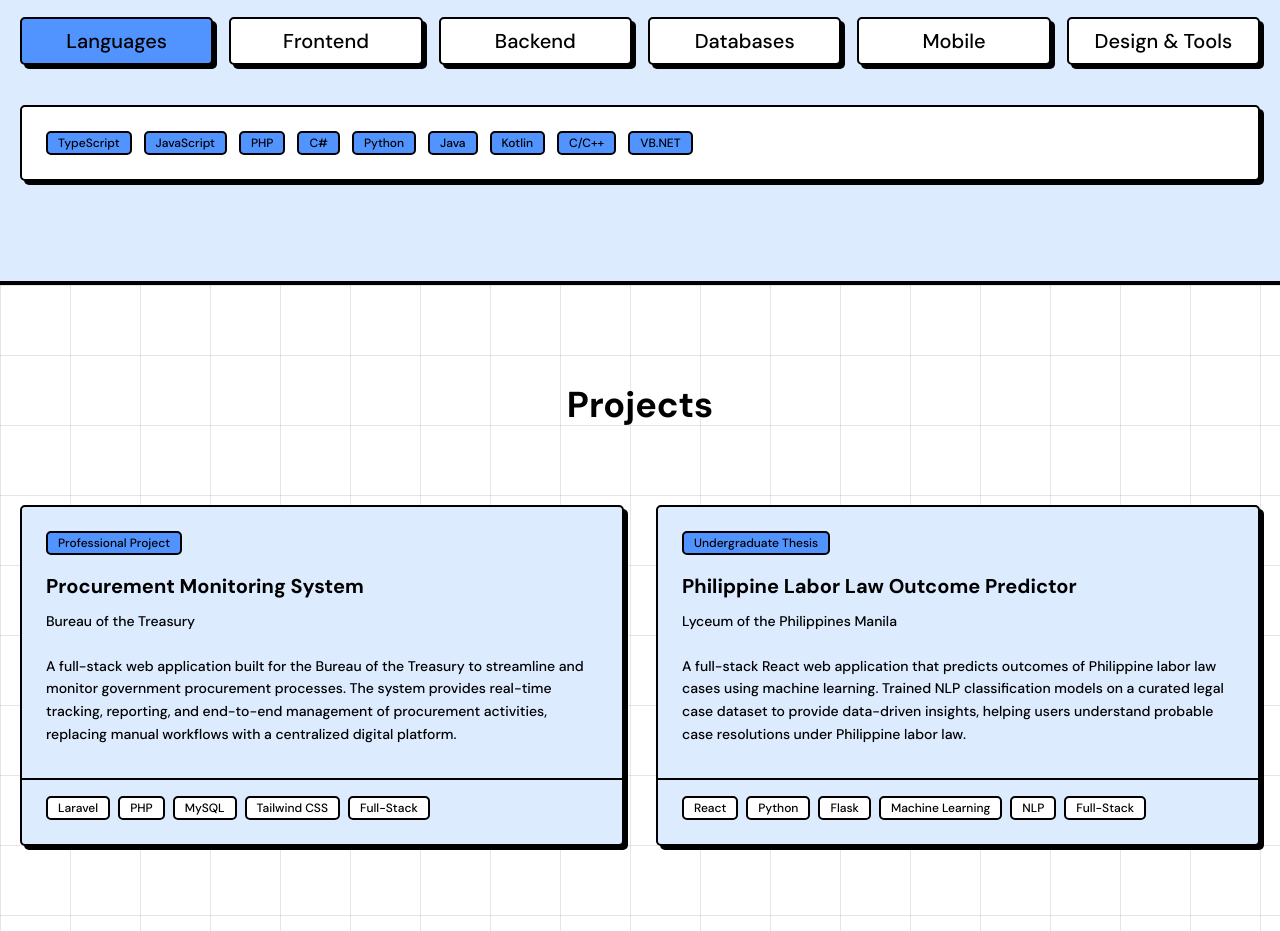
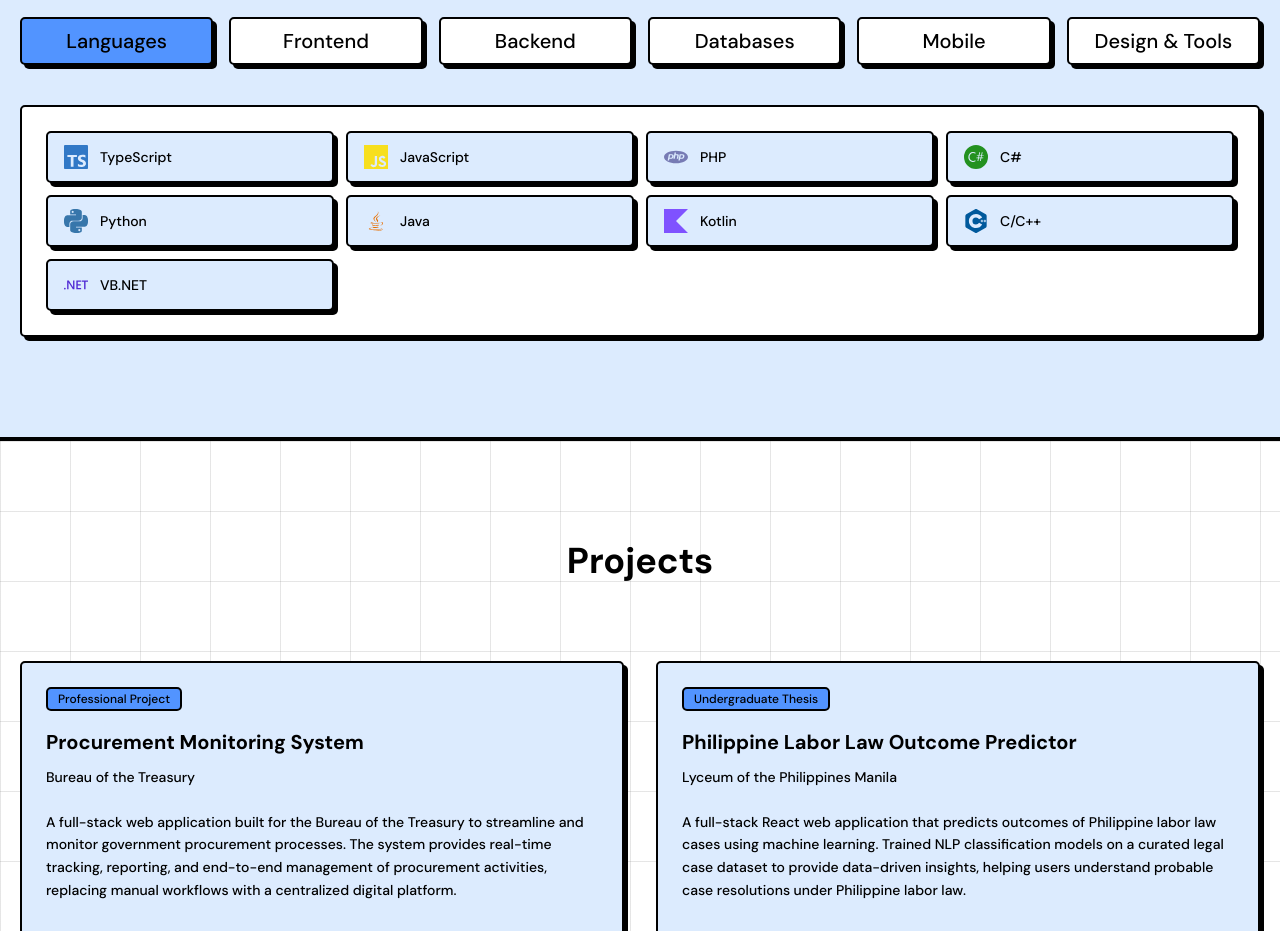
Before and after one commit to jshmnl/personal-portfolio, a Next.js app: page / in a window 1280 px wide. Shown: the part 2340-3271 px from the top of the page. Built offline with nearby package versions, Linux system fonts and the light colour scheme.

Commit message:
Add tech logos to skills section using react-icons
Each skill card now shows the brand icon with its official color alongside the tech name.

Co-Authored-By: Claude Sonnet 4.6 <noreply@anthropic.com>

```diff
--- a/package.json
+++ b/package.json
@@ -73,6 +73,7 @@
     "react-day-picker": "^8.10.0",
     "react-dom": "19.0.0",
     "react-hook-form": "^7.51.2",
+    "react-icons": "^5.6.0",
     "react-resizable-panels": "^2.0.16",
     "recharts": "^2.15.3",
     "rehype-pretty-code": "^0.14.0",
--- a/src/components/portfolio/skills-section.tsx
+++ b/src/components/portfolio/skills-section.tsx
@@ -2,63 +2,118 @@
 
 import { useState } from "react"
 
-import { Badge } from "@/components/ui/badge"
 import { Button } from "@/components/ui/button"
+import {
+  SiTypescript,
+  SiJavascript,
+  SiPhp,
+  SiCsharp,
+  SiPython,
+  SiKotlin,
+  SiCplusplus,
+  SiDotnet,
+  SiReact,
+  SiNextdotjs,
+  SiHtml5,
+  SiCss3,
+  SiTailwindcss,
+  SiAlpinedotjs,
+  SiLaravel,
+  SiNodedotjs,
+  SiExpress,
+  SiFlask,
+  SiPostgresql,
+  SiMysql,
+  SiMicrosoftsqlserver,
+  SiSupabase,
+  SiFirebase,
+  SiExpo,
+  SiAndroidstudio,
+  SiFigma,
+  SiAdobephotoshop,
+  SiAdobeillustrator,
+  SiVisualstudiocode,
+} from "react-icons/si"
+import { DiJava } from "react-icons/di"
+import { IconType } from "react-icons"
 
-const skillCategories = [
+type Skill = {
+  label: string
+  icon: IconType
+  color: string
+}
+
+const skillCategories: { id: string; label: string; skills: Skill[] }[] = [
   {
     id: "languages",
     label: "Languages",
     skills: [
-      "TypeScript",
-      "JavaScript",
-      "PHP",
-      "C#",
-      "Python",
-      "Java",
-      "Kotlin",
-      "C/C++",
-      "VB.NET",
+      { label: "TypeScript", icon: SiTypescript, color: "#3178C6" },
+      { label: "JavaScript", icon: SiJavascript, color: "#F7DF1E" },
+      { label: "PHP", icon: SiPhp, color: "#777BB4" },
+      { label: "C#", icon: SiCsharp, color: "#239120" },
+      { label: "Python", icon: SiPython, color: "#3776AB" },
+      { label: "Java", icon: DiJava, color: "#E76F00" },
+      { label: "Kotlin", icon: SiKotlin, color: "#7F52FF" },
+      { label: "C/C++", icon: SiCplusplus, color: "#00599C" },
+      { label: "VB.NET", icon: SiDotnet, color: "#512BD4" },
     ],
   },
   {
     id: "frontend",
     label: "Frontend",
-    skills: ["React", "Next.js", "HTML", "CSS", "Tailwind CSS", "Alpine.js"],
+    skills: [
+      { label: "React", icon: SiReact, color: "#61DAFB" },
+      { label: "Next.js", icon: SiNextdotjs, color: "#000000" },
+      { label: "HTML", icon: SiHtml5, color: "#E34F26" },
+      { label: "CSS", icon: SiCss3, color: "#1572B6" },
+      { label: "Tailwind CSS", icon: SiTailwindcss, color: "#06B6D4" },
+      { label: "Alpine.js", icon: SiAlpinedotjs, color: "#8BC0D0" },
+    ],
   },
   {
     id: "backend",
     label: "Backend",
     skills: [
-      "Laravel",
-      "Node.js",
-      "ASP.NET Core",
-      ".NET Core",
-      ".NET Framework",
-      "Express.js",
-      "Flask",
+      { label: "Laravel", icon: SiLaravel, color: "#FF2D20" },
+      { label: "Node.js", icon: SiNodedotjs, color: "#339933" },
+      { label: "ASP.NET Core", icon: SiDotnet, color: "#512BD4" },
+      { label: ".NET Core", icon: SiDotnet, color: "#512BD4" },
+      { label: ".NET Framework", icon: SiDotnet, color: "#512BD4" },
+      { label: "Express.js", icon: SiExpress, color: "#000000" },
+      { label: "Flask", icon: SiFlask, color: "#000000" },
     ],
   },
   {
     id: "databases",
     label: "Databases",
-    skills: ["PostgreSQL", "MySQL", "MSSQL", "SQL Server", "Supabase", "Firebase"],
+    skills: [
+      { label: "PostgreSQL", icon: SiPostgresql, color: "#4169E1" },
+      { label: "MySQL", icon: SiMysql, color: "#4479A1" },
+      { label: "MSSQL", icon: SiMicrosoftsqlserver, color: "#CC2927" },
+      { label: "SQL Server", icon: SiMicrosoftsqlserver, color: "#CC2927" },
+      { label: "Supabase", icon: SiSupabase, color: "#3ECF8E" },
+      { label: "Firebase", icon: SiFirebase, color: "#FFCA28" },
+    ],
   },
   {
     id: "mobile",
     label: "Mobile",
-    skills: ["React Native", "Expo", "Android Studio", ".NET MAUI"],
+    skills: [
+      { label: "React Native", icon: SiReact, color: "#61DAFB" },
+      { label: "Expo", icon: SiExpo, color: "#000020" },
+      { label: "Android Studio", icon: SiAndroidstudio, color: "#3DDC84" },
+      { label: ".NET MAUI", icon: SiDotnet, color: "#512BD4" },
+    ],
   },
   {
     id: "design",
     label: "Design & Tools",
     skills: [
-      "Figma",
-      "Adobe Photoshop",
-      "Illustrator",
-      "VS Code",
-      "Responsive Design",
-      "UI/UX Principles",
+      { label: "Figma", icon: SiFigma, color: "#F24E1E" },
+      { label: "Photoshop", icon: SiAdobephotoshop, color: "#31A8FF" },
+      { label: "Illustrator", icon: SiAdobeillustrator, color: "#FF9A00" },
+      { label: "VS Code", icon: SiVisualstudiocode, color: "#007ACC" },
     ],
   },
 ]
@@ -77,7 +132,7 @@ export default function SkillsSection() {
           My Skills
         </h2>
 
-        {/* Category buttons — exact style from StylingCustomizer "try" buttons */}
+        {/* Category buttons */}
         <div className="grid grid-cols-2 sm:grid-cols-3 lg:grid-cols-6 gap-4 mb-10">
           {skillCategories.map((cat) => (
             <Button
@@ -91,11 +146,17 @@ export default function SkillsSection() {
           ))}
         </div>
 
-        {/* Skill badges */}
+        {/* Skill cards with logos */}
         <div className="rounded-base border-2 border-border bg-secondary-background p-6 shadow-shadow">
-          <div className="flex flex-wrap gap-3">
-            {activeCategory.skills.map((skill) => (
-              <Badge key={skill}>{skill}</Badge>
+          <div className="grid grid-cols-2 sm:grid-cols-3 lg:grid-cols-4 gap-3">
+            {activeCategory.skills.map(({ label, icon: Icon, color }) => (
+              <div
+                key={label}
+                className="flex items-center gap-3 rounded-base border-2 border-border bg-background px-4 py-3 shadow-shadow"
+              >
+                <Icon style={{ color }} className="shrink-0 text-2xl" />
+                <span className="font-base text-sm font-medium">{label}</span>
+              </div>
             ))}
           </div>
         </div>
```
Also changed, not shown: 1 other file (tests, documents, lock files or other folders).
